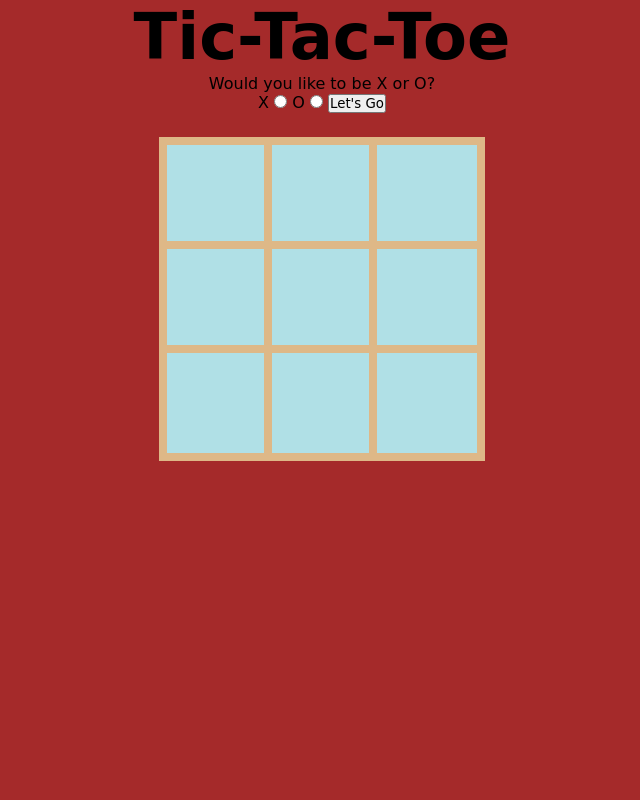
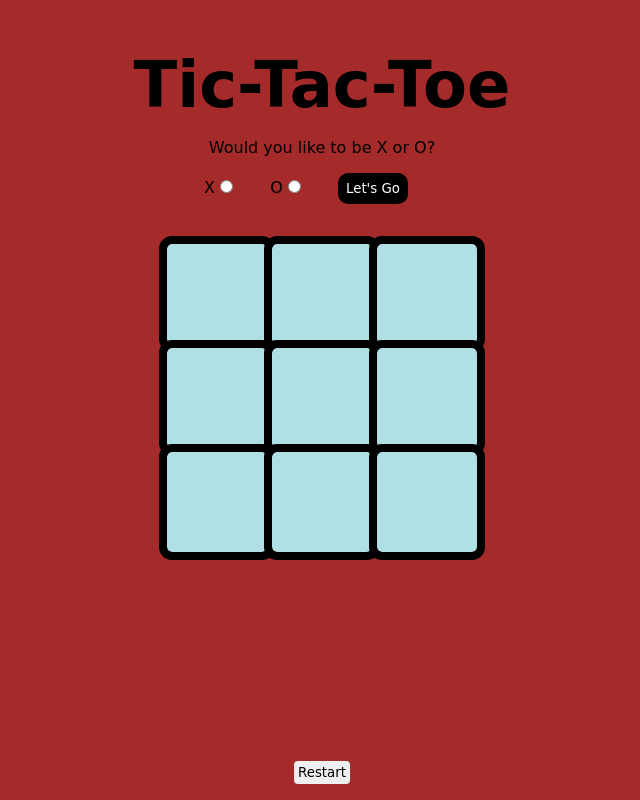
Before and after one commit to Rebeccango/AppADay, a PHP site: page /TicTacToe.html in a window 1280 px wide. Shown: the whole page, without its empty margins (318-958 px from the left). Run offline with PHP 8.4, Linux system fonts and the light colour scheme; some web fonts are replaced.

Commit message:
added more styling

```diff
--- a/TicTacToe.html
+++ b/TicTacToe.html
@@ -16,8 +16,8 @@
         <form id="config-form" name="config-form">
             <p>Would you like to be X or O?</p>
             <label for="x"> X <input type="radio" name="user" id="X" value="X"/></label>
-            <label for="o">O <input type="radio" name="user" id="O" value="O"/></label>
-            <input type="submit" value="Let's Go"/>
+            <label for="o"> O <input type="radio" name="user" id="O" value="O"/></label>
+            <input id="submit" type="submit" value="Let's Go"/>
         </form>
     </div>
     <main>
@@ -38,6 +38,7 @@
                 <div id="nine" class="game-field"></div>
             </span>
         </div>
+        <button id="restartBtn">Restart</button>
     </main>
     <script src="./scripts/TicTacToe.js"></script>
 </body>
--- a/scripts/TicTacToe.js
+++ b/scripts/TicTacToe.js
@@ -7,7 +7,6 @@ var game = {
 };
 
 //Set game configuration for user ( x or o)
-
 var userConfig = document.getElementById("config-form").elements.user;
 var form = document.getElementById("config-form");
 
@@ -65,24 +64,20 @@ function firstPlayer(response) {
         firstPlayer(userAns);
     } else if(userAns === options[0] && cpuAns === options[1]) {
         game.currentPlayer = "user";
-        // console.log(game.currentPlayer);
         window.alert(`${game.currentPlayer} won! Make your first move by selecting an available field below`);
         return console.log("user wins, user gets to move first");
     }
     else if(userAns === options[1] && cpuAns === options[0]) {
         game.currentPlayer = "user";
-        // console.log(game.currentPlayer);
         window.alert(`${game.currentPlayer} won! Make your first move by selecting an available field below`);
         return console.log("user wins, user gets to move first");
     }
     else if(userAns === options[2] && cpuAns === options[1]) {
         game.currentPlayer = "user";
-        // console.log(game.currentPlayer);
         window.alert(`${game.currentPlayer} won! Make your first move by selecting an available field below`);
         return console.log("user wins, user gets to move first");
     } else{
         game.currentPlayer = "computer";
-        // console.log(game.currentPlayer);
         window.alert(`${game.currentPlayer} won! You will go second`);
         return console.log("userLoses, computer gets to go first");
     };
@@ -90,6 +85,7 @@ function firstPlayer(response) {
 
 function firstMove(player) {
 var gamefield = document.getElementById('game-board');
+gamefield.addEventListener('click', () => {console.log("it worked")});
  console.log('this is the first move, does it differ from the second or third move?');
 
 
--- a/styles/TicTacToe.css
+++ b/styles/TicTacToe.css
@@ -7,15 +7,32 @@
 body {
   text-align: center;
   background-color: brown;
+  padding: 2rem;
 }
 
 body h1 {
   font-size: 4rem;
 }
 
+body h1, body p {
+  margin: 1rem;
+}
+
+form input {
+  margin-right: 2rem;
+}
+
+form #submit {
+  background-color: black;
+  color: white;
+  padding: 0.5rem;
+  border-radius: 10px;
+  border-style: none;
+}
+
 .game-board {
   border-radius: 4px;
-  margin: 2rem;
+  margin: 2.5rem;
   display: inline-block;
 }
 
@@ -25,10 +42,27 @@ body h1 {
 
 .game-board .game-field {
   display: inline-block;
-  outline: 8px solid burlywood;
+  outline: 8px solid black;
+  border-radius: 5px;
   width: 100px;
   height: 100px;
   background-color: powderblue;
+}
+
+.game-field:hover {
+  background-color: grey;
+}
+
+#restartBtn {
+  display: block;
+  position: fixed;
+  left: 50vw;
+  bottom: 1rem;
+  -webkit-transform: translateX(-50%);
+          transform: translateX(-50%);
+  padding: 0.25rem;
+  border-radius: 4px;
+  border-style: none;
 }
 
 .cpu-turn {
--- a/styles/TicTacToe.scss
+++ b/styles/TicTacToe.scss
@@ -16,16 +16,36 @@
 body {
     text-align: center;
     background-color: brown;
+    padding: 2rem;
 
     h1 {
     font-size: 4rem;
+    }
+
+    h1, p {
+      margin: 1rem;
+    }
+}
+
+form {
+
+    input {
+        margin-right: 2rem;
+    }
+
+    #submit {
+    background-color: black;
+    color: white;
+    padding: 0.5rem;
+    border-radius: 10px;
+    border-style: none;
     }
 }
 
 .game-board {
     // border: burlywood solid 10px;
     border-radius: 4px;
-    margin: 2rem;
+    margin: 2.5rem;
     display: inline-block;
 
     .row {
@@ -33,14 +53,32 @@ body {
     }
     .game-field {
       display: inline-block;
-      outline: 8px solid burlywood;
+      outline: 8px solid black;
+      border-radius: 5px;
       width: 100px;
       height: 100px;
       background-color: powderblue;
     }
 }
 
-//-------------
+
+.game-field:hover {
+    background-color: grey;
+  }
+
+
+#restartBtn {
+    display: block;
+    position: fixed;
+    left: 50vw;
+    bottom: 1rem;
+    transform: translateX(-50%);
+    padding: 0.25rem;
+    border-radius: 4px;
+    border-style: none;
+}
+
+  //-------------
 .cpu-turn {
     user-select: none;
     background-image: linear-gradient(rgba(5, 5, 5, 0.5),  rgba(5, 5, 5, 0.5)),
```
Also changed, not shown: 1 other file.
